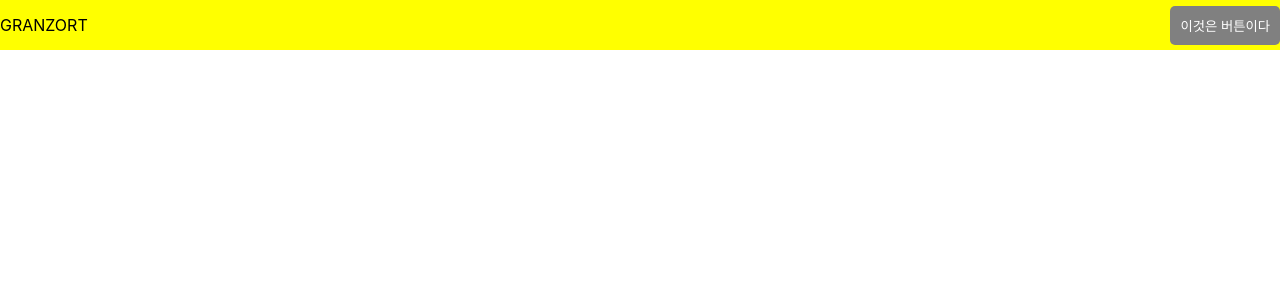
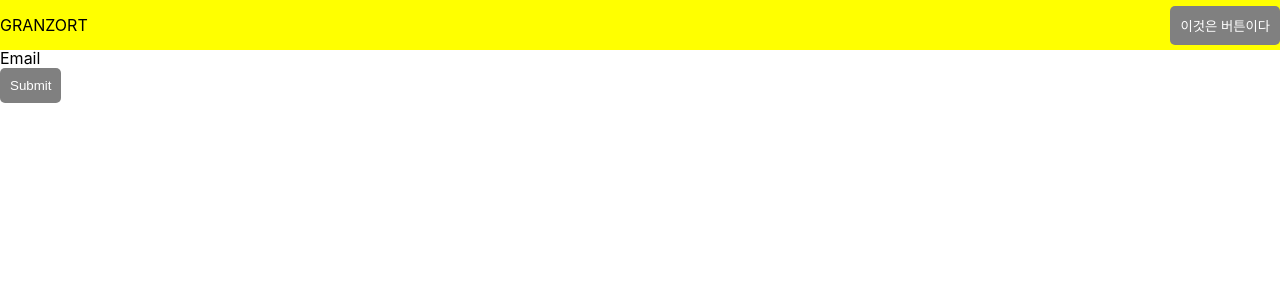
Before and after one commit to jungcome7/Granzort2, a React app in the folder client/: page / in a window 1280 px wide. Shown: the top 300 px of the page. Built offline with nearby package versions, Linux system fonts and the light colour scheme.

Commit message:
feat: create FormikContainer component

```diff
--- /dev/null
+++ b/client/src/components/common/FormikContainer/FormikContainer.tsx
@@ -0,0 +1,37 @@
+import React from 'react';
+import { Formik, Form } from 'formik';
+import { Button } from '../Button';
+import * as Yup from 'yup';
+import FormikControl from './FormikControl';
+
+const FormikContainer = () => {
+  const initialValues = {
+    email: '',
+  };
+  const validationSchema = Yup.object({
+    email: Yup.string().required('Required'),
+  });
+  const onSubmit = (values: any) => console.log('Form data: ', values);
+
+  return (
+    <Formik
+      initialValues={initialValues}
+      validationSchema={validationSchema}
+      onSubmit={onSubmit}
+    >
+      {(formik) => (
+        <Form>
+          <FormikControl
+            control="input"
+            type="email"
+            label="Email"
+            name="email"
+          />
+          <Button type="submit">Submit</Button>
+        </Form>
+      )}
+    </Formik>
+  );
+};
+
+export default FormikContainer;
--- /dev/null
+++ b/client/src/components/common/FormikContainer/FormikControl.tsx
@@ -0,0 +1,25 @@
+import React from 'react';
+import { Input } from '../Input';
+
+type FormikControlProps = {
+  control: 'input' | 'textarea' | 'select' | 'radio' | 'checkbox' | 'date';
+  type?: string;
+  label?: string;
+  name: string;
+};
+
+const FormikControl = ({ control, ...rest }: FormikControlProps) => {
+  switch (control) {
+    case 'input':
+      return <Input {...rest} />;
+    case 'textarea':
+    case 'select':
+    case 'radio':
+    case 'checkbox':
+    case 'date':
+    default:
+      return null;
+  }
+};
+
+export default FormikControl;
--- /dev/null
+++ b/client/src/components/common/FormikContainer/index.ts
@@ -0,0 +1 @@
+export { default as FormikContainer } from './FormikContainer';
--- /dev/null
+++ b/client/src/components/common/Input/Input.tsx
@@ -0,0 +1,19 @@
+import React from 'react';
+import * as S from './InputStyle';
+
+type InputProps = {
+  label?: string;
+  name: string;
+};
+
+const Input = ({ label, name }: InputProps) => {
+  return (
+    <S.Container>
+      {label && <S.Label htmlFor={name}>{label}</S.Label>}
+      <S.Field id={name} name={name}></S.Field>
+      <S.ErrorMessage component="div" name={name} />
+    </S.Container>
+  );
+};
+
+export default Input;
--- /dev/null
+++ b/client/src/components/common/Input/InputStyle.ts
@@ -0,0 +1,7 @@
+import styled from 'styled-components';
+import {Field as FField, ErrorMessage as FErrorMessage} from 'formik'
+
+export const Container = styled.div``
+export const Label = styled.label``
+export const Field = styled(FField)``
+export const ErrorMessage = styled(FErrorMessage)``
--- /dev/null
+++ b/client/src/components/common/Input/index.ts
@@ -0,0 +1 @@
+export { default as Input } from './Input'
--- a/client/src/pages/Main/Main.tsx
+++ b/client/src/pages/Main/Main.tsx
@@ -1,11 +1,13 @@
 import React from 'react';
 import * as S from './MainStyle';
 import { Header } from '../../components/Header';
+import { FormikContainer } from '../../components/common/FormikContainer';
 
 const Main = () => {
   return (
     <S.Container>
       <Header />
+      <FormikContainer />
     </S.Container>
   );
 };
--- a/client/src/pages/SignIn/SignIn.tsx
+++ b/client/src/pages/SignIn/SignIn.tsx
@@ -11,7 +11,13 @@ const initialValues: FormValues = {
   email: '',
 };
 
-const onSubmit = (values: FormValues) => console.log(values);
+const onSubmit = (values: FormValues, onSubmitProps) => {
+  console.log(values);
+  console.log(onSubmitProps);
+  // Submit 성공 api response를 받은 후
+  onSubmitProps.setSubmitting(false);
+  onSubmitProps.resetForm();
+};
 
 const validationSchema = Yup.object({
   email: Yup.string().email('Invalid email format22').required('Required'),
@@ -27,7 +33,7 @@ const SignIn = () => {
           <S.Formik
             initialValues={initialValues}
             validationSchema={validationSchema}
-            validateOnMount={true}
+            // validateOnMount
             onSubmit={onSubmit}
           >
             {(formik) => {
@@ -40,7 +46,10 @@ const SignIn = () => {
                     name="email"
                   />
                   <S.ErrorMessage name="email" component="div" />
-                  <S.SignInButton type="submit" disabled={!formik.isValid}>
+                  <S.SignInButton
+                    type="submit"
+                    disabled={formik.isSubmitting || !formik.isValid}
+                  >
                     Sign In
                   </S.SignInButton>
                 </S.Form>
```
Also changed, not shown: client/.eslintrc.js.
